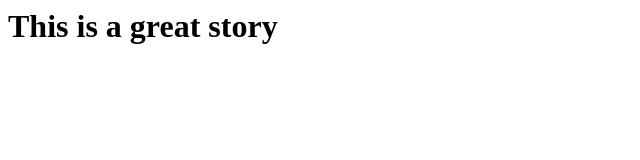
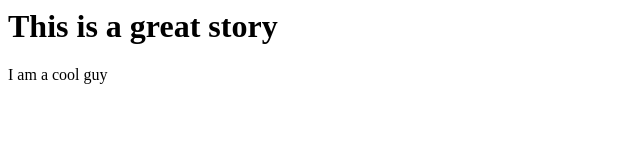
Before and after one commit to caimichael88/helloworld, a website: page public/index.html in a window 1280 px wide. Shown: the full height of the page, 0-640 px from the left. Drawn offline with Linux system fonts and the light colour scheme.

Commit message:
add info

```diff
--- a/public/index.html
+++ b/public/index.html
@@ -1,5 +1,6 @@
 <html>
     <body>
         <h1>This is a great story</h1>
+        <p>I am a cool guy</p>
     </body>
 </html>
```
